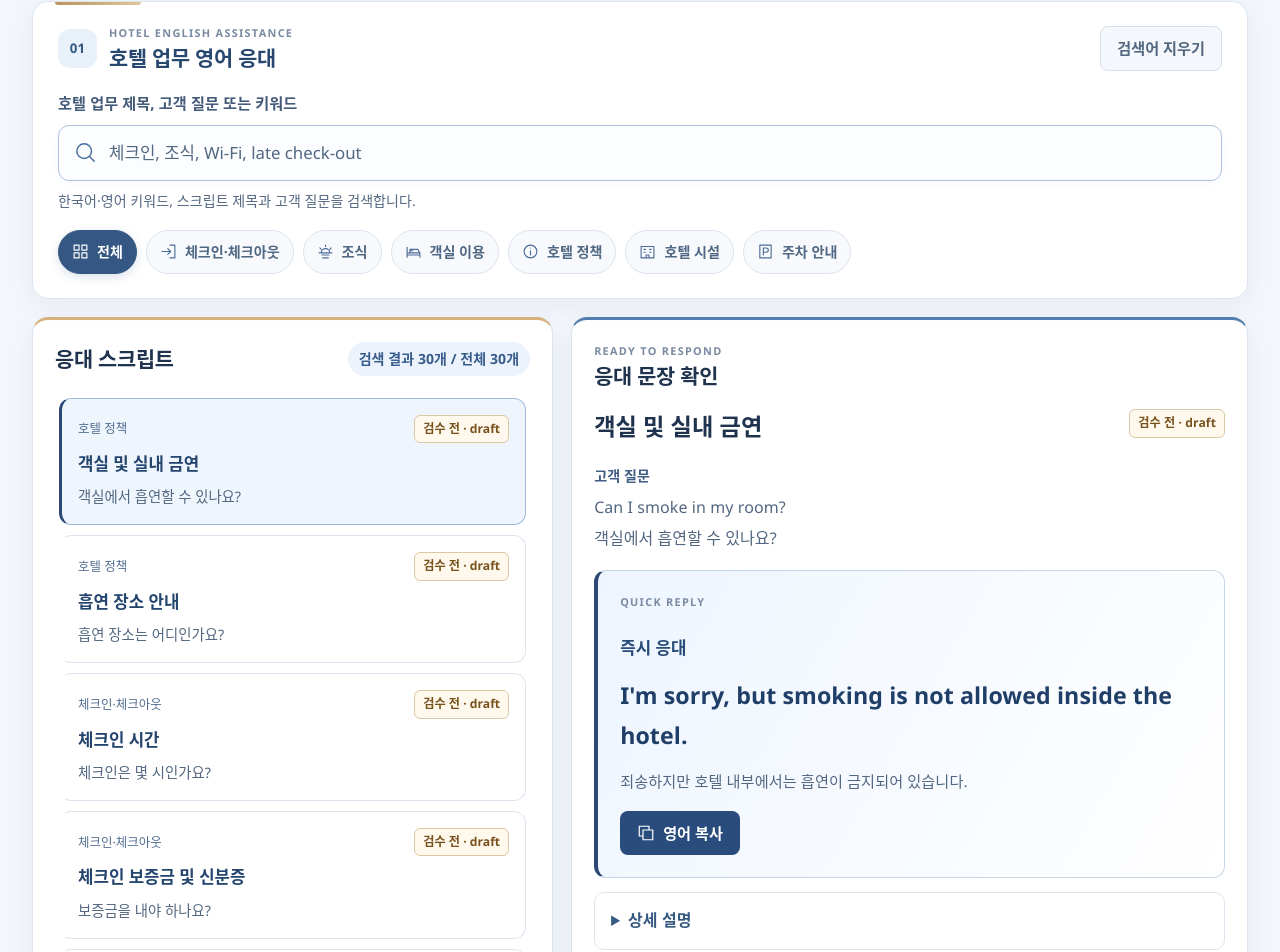
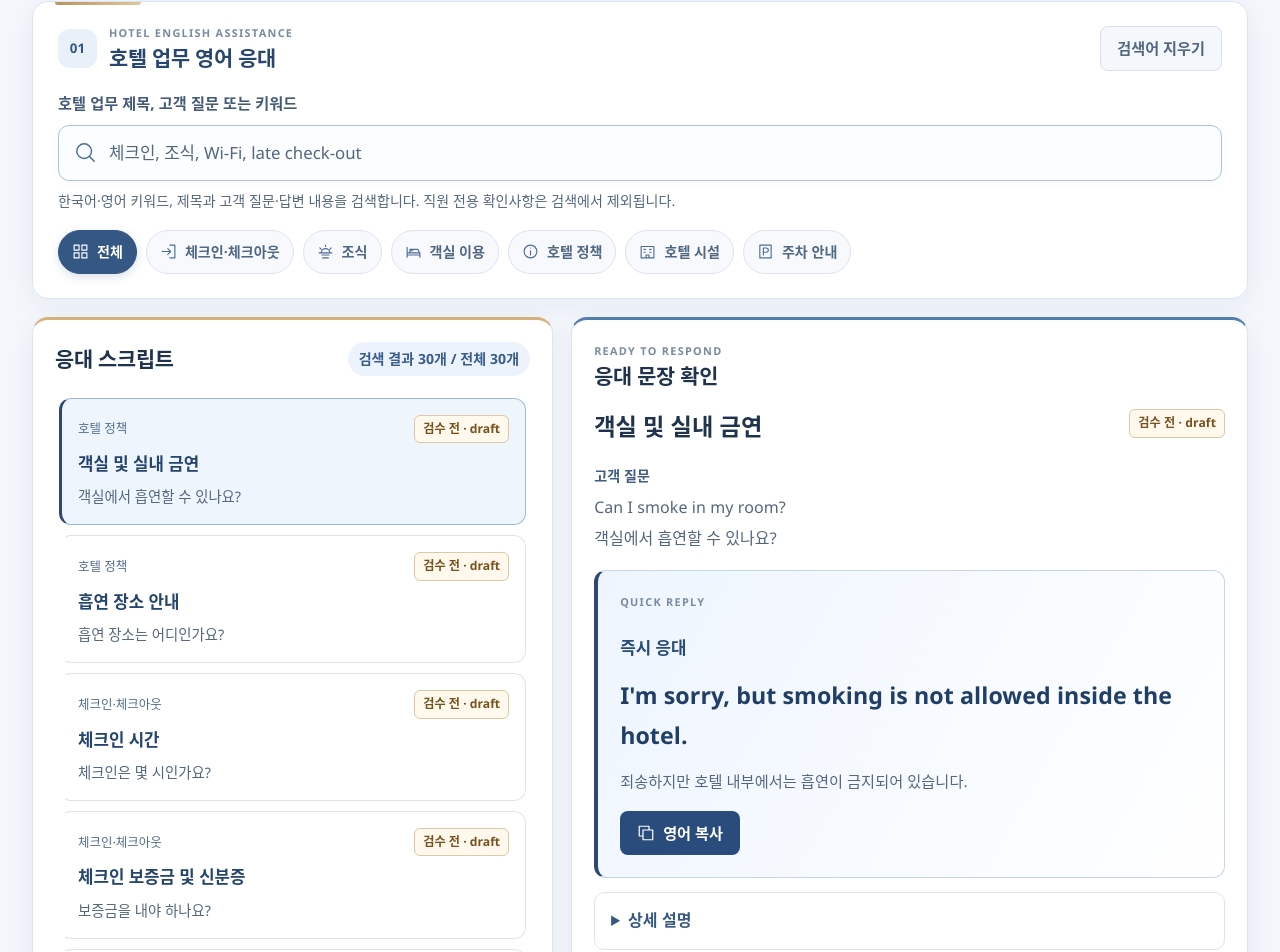
Before and after one commit to unispace1357-blip/CPH-INFORMATION-PROGRAM, a React (Vite) app: page /staff in a window 1280 px wide. Shown: the part 751-1703 px from the top of the page. Built offline with nearby package versions, Linux system fonts and the light colour scheme.

Commit message:
STEP 5: Explain practical search examples on staff screens

```diff
--- a/src/components/staff/FrontdeskGuide.tsx
+++ b/src/components/staff/FrontdeskGuide.tsx
@@ -58,7 +58,7 @@ export function FrontdeskGuide() {
         <div className="staff-heading-group"><span className="staff-section-number" aria-hidden="true">01</span><div><p className="staff-section-kicker">HOTEL ENGLISH ASSISTANCE</p><h2 id="frontdesk-search-title">호텔 업무 영어 응대</h2></div></div>
         <Button variant="quiet" disabled={!query} onClick={() => setQuery('')}>검색어 지우기</Button>
       </div>
-      <SearchInput label="호텔 업무 제목, 고객 질문 또는 키워드" placeholder="체크인, 조식, Wi-Fi, late check-out" value={query} onChange={event => setQuery(event.target.value)} disabled={!dataset} hint="한국어·영어 키워드, 스크립트 제목과 고객 질문을 검색합니다." />
+      <SearchInput label="호텔 업무 제목, 고객 질문 또는 키워드" placeholder="체크인, 조식, Wi-Fi, late check-out" value={query} onChange={event => setQuery(event.target.value)} disabled={!dataset} hint="한국어·영어 키워드, 제목과 고객 질문·답변 내용을 검색합니다. 직원 전용 확인사항은 검색에서 제외됩니다." />
       <div className="frontdesk-category-grid staff-category-grid" role="group" aria-label="호텔 업무 카테고리">
         <CategoryCard label="전체" icon="grid" compact selected={category === 'all'} disabled={!dataset} onClick={() => setCategory('all')} />
         {FRONTDESK_SCRIPT_CATEGORIES.map(code => <CategoryCard key={code} label={categories[code].label} icon={categories[code].icon} compact selected={category === code} disabled={!dataset} onClick={() => setCategory(code)} />)}
```
